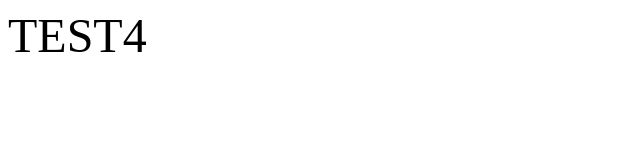
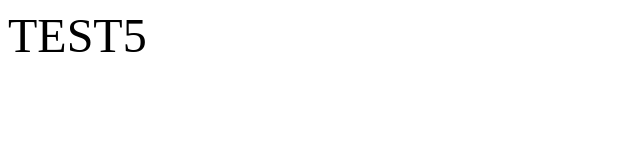
Before and after one commit to jmotoyama-sfidante/test, a plain HTML site: page index.html in a window 1280 px wide. Shown: the full height of the page, 0-640 px from the left. Drawn offline with Linux system fonts and the light colour scheme.

Commit message:
Update index.html

```diff
--- a/index.html
+++ b/index.html
@@ -1,5 +1,5 @@
 <html>
 <body>
-<font size="50">TEST4</font>
+<font size="50">TEST5</font>
 </body>
 </html>
```
